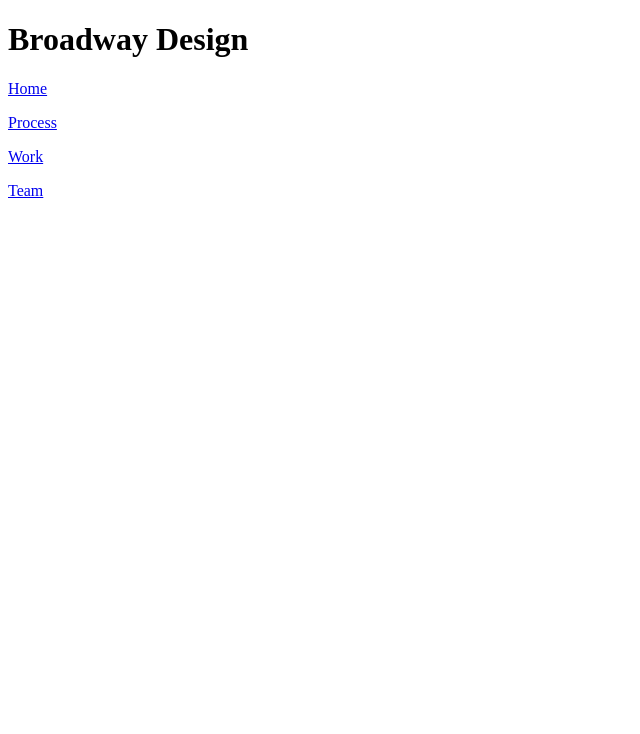
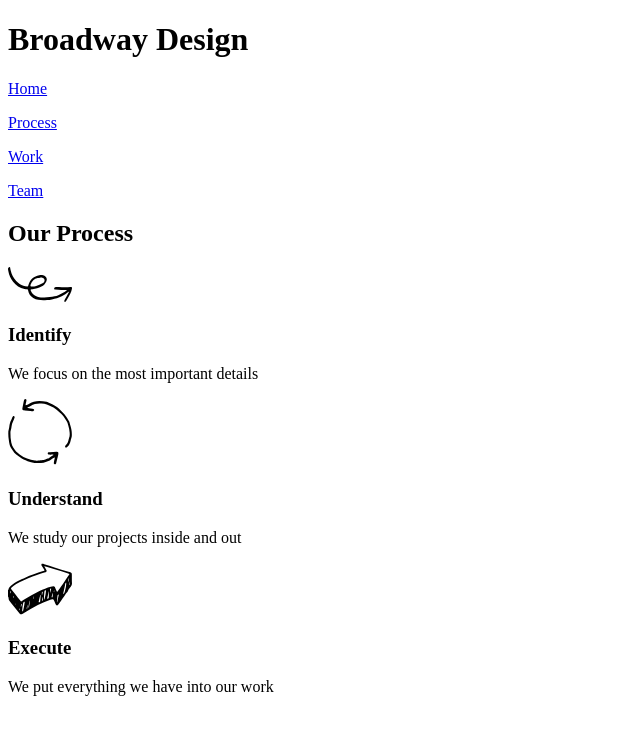
Before and after one commit to markthedesigner/broadway-design, a plain HTML site: page index.html in a window 1280 px wide. Shown: the whole page, without its empty margins (0-640 px from the left). Drawn offline with Linux system fonts and the light colour scheme.

Commit message:
icons and descriptions added

```diff
--- a/index.html
+++ b/index.html
@@ -11,7 +11,25 @@
         <p><a class="menu-btn" href="#process">Process</a></p>
         <p><a class="menu-btn" href="#work">Work</a></p>
         <p><a class="menu-btn" href="#team">Team</a></p>
+    </div>
+    <div class="process">
+
+      <h2>Our Process</h2>
+
+      <p> <img src="./resources/images/identify.svg" alt="Icon for identify"> </p>
+      <h3>Identify</h3>
+      <p>We focus on the most important details</p>
+
+      <p> <img src="./resources/images/understand.svg" alt="understanding icon"> </p>
+      <h3>Understand</h3>
+      <p>We study our projects inside and out</p>
+
+      <p> <img src="./resources/images/execute.svg" alt="execute icon"> </p>
+      <h3>Execute</h3>
+      <p>We put everything we have into our work</p>
+
 
     </div>
+
   </body>
 </html>
```
